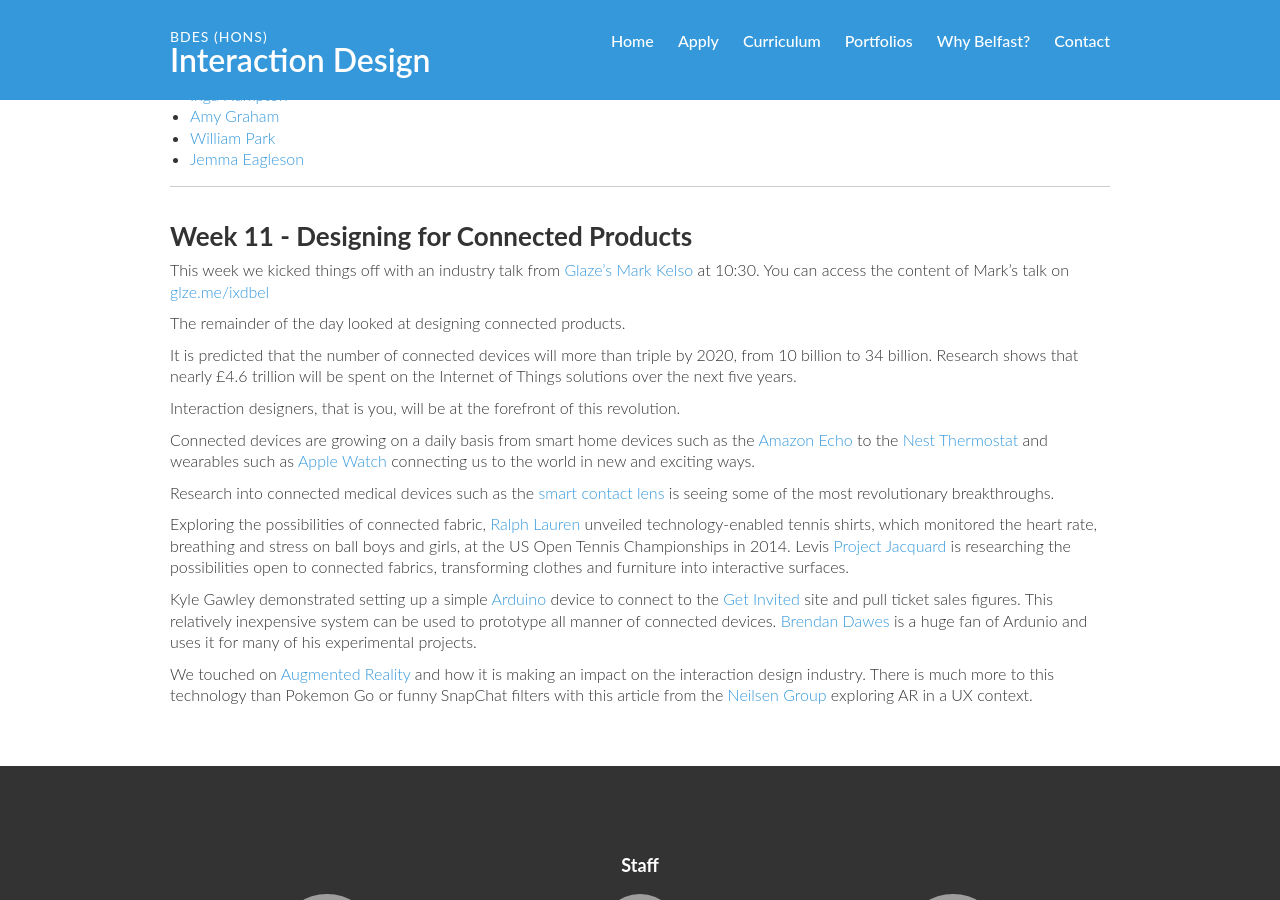
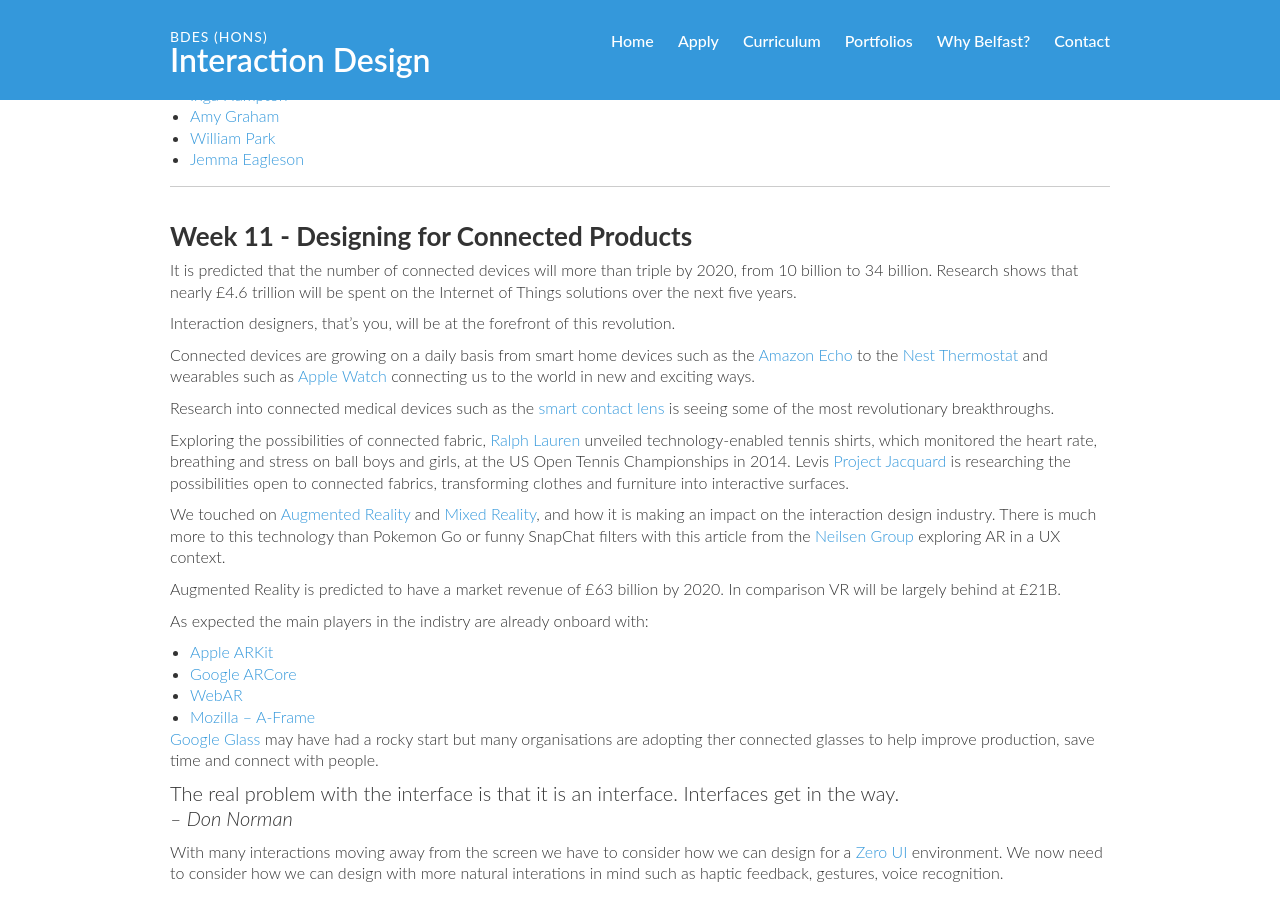
Before and after one commit to ixdbelfast/ixdbelfast.github.io, a Jekyll site: the page built from modules/IXD303/IXD303.md, in a window 1280 px wide and 900 px high, scrolled down 7014 px. Built offline with Jekyll 4.4.1, drawn with Linux system fonts in a browser that asks for light colours; our own code applies the rules of GitHub Pages for plain Markdown files; some of the changed text lies outside the part shown; grey boxes are pictures that could not be loaded.

Commit message:
updated Week 11 content

```diff
--- a/modules/IXD303/IXD303.md
+++ b/modules/IXD303/IXD303.md
@@ -312,28 +312,38 @@
 Week 11 - Designing for Connected Products
 ------------------------------------------
 
-This week we kicked things off with an industry talk from [Glaze’s](https://glazedigital.com) [Mark Kelso](https://twitter.com/mkelso00?lang=en) at 10:30. You can access the content of Mark’s talk on [glze.me/ixdbel](https://glazedigital.com/ixdbelfast/)
-
-The remainder of the day looked at designing connected products.
-
 It is predicted that the number of connected devices will more than triple by 2020, from 10 billion to 34 billion. Research shows that nearly £4.6 trillion will be spent on the Internet of Things solutions over the next five years.
 
-Interaction designers, that is you, will be at the forefront of this revolution.
+Interaction designers, that’s you, will be at the forefront of this revolution.
 
 Connected devices are growing on a daily basis from smart home devices such as the [Amazon Echo](https://www.amazon.co.uk/Amazon-SK705DI-Echo-Black/dp/B01GAGVIE4) to the [Nest Thermostat](https://nest.com/uk/thermostat/meet-nest-thermostat/) and wearables such as [Apple Watch](https://www.apple.com/uk/shop/buy-watch/apple-watch?afid=p238%7Cs7esjQiPA-dc_mtid_20925xua42643_pcrid_187301666821_&cid=wwa-uk-kwgo-watch-slid-) connecting us to the world in new and exciting ways.
 
 Research into connected medical devices such as the [smart contact lens](http://www.pocket-lint.com/news/137530-smart-contact-lenses-what-s-the-story-so-far) is seeing some of the most revolutionary breakthroughs.
 
-Exploring the possibilities of connected fabric, [Ralph Lauren](http://press.ralphlauren.com/polotech/) unveiled technology-enabled tennis shirts, which monitored the heart rate, breathing and stress on ball boys and girls, at the US Open Tennis Championships in 2014. Levis [Project Jacquard](https://atap.google.com/jacquard/) is researching the possibilities open to connected fabrics, transforming clothes and furniture into interactive surfaces.
+Exploring the possibilities of connected fabric, [Ralph Lauren](https://www.engadget.com/2016/03/18/ralph-lauren-polotech-review/) unveiled technology-enabled tennis shirts, which monitored the heart rate, breathing and stress on ball boys and girls, at the US Open Tennis Championships in 2014. Levis [Project Jacquard](http://levistrauss.com/2015/05/29/google-levis-project-jacquard/) is researching the possibilities open to connected fabrics, transforming clothes and furniture into interactive surfaces.
 
-Kyle Gawley demonstrated setting up a simple [Arduino](https://www.arduino.cc/) device to connect to the [Get Invited](https://getinvited.to/) site and pull ticket sales figures. This relatively inexpensive system can be used to prototype all manner of connected devices. [Brendan Dawes](http://www.brendandawes.com/) is a huge fan of Ardunio and uses it for many of his experimental projects.
+We touched on [Augmented Reality](https://medium.com/web-ar/interaction-design-principles-for-augmented-reality-903a597ef4be) and [Mixed Reality](https://www.forbes.com/sites/quora/2018/02/02/the-difference-between-virtual-reality-augmented-reality-and-mixed-reality/#f5e2e462d07c), and how it is making an impact on the interaction design industry. There is much more to this technology than Pokemon Go or funny SnapChat filters with this article from the [Neilsen Group](https://www.nngroup.com/articles/augmented-reality-ux/) exploring AR in a UX context.
 
-We touched on [Augmented Reality](https://medium.com/web-ar/interaction-design-principles-for-augmented-reality-903a597ef4be) and how it is making an impact on the interaction design industry. There is much more to this technology than Pokemon Go or funny SnapChat filters with this article from the [Neilsen Group](https://www.nngroup.com/articles/augmented-reality-ux/) exploring AR in a UX context.
+Augmented Reality is predicted to have a market revenue of £63 billion by 2020. In comparison VR will be largely behind at £21B.
 
-<!--
+As expected the main players in the indistry are already onboard with:
+- [Apple ARKit](https://developer.apple.com/arkit/)
+- [Google ARCore](https://developers.google.com/ar/)
+- [WebAR](https://developers.google.com/ar/develop/web/quickstart)
+- [Mozilla – A-Frame](https://aframe.io/)
+
+[Google Glass](https://www.x.company/glass/) may have had a rocky start but many organisations are adopting ther connected glasses to help improve production, save time and connect with people.
+
+>The real problem with the interface is that it is an interface. Interfaces get in the way.
+*– Don Norman*
+
+With many interactions moving away from the screen we have to consider how we can design for a [Zero UI](https://theblog.adobe.com/zero-ui-designing-for-screen-less-interactions) environment. We now need to consider how we can design with more natural interations in mind such as haptic feedback, gestures, voice recognition.
+
+The future may be challenging but the possibilities are very exciting.
+
 ---
 
 Week 12 - Final Feedback and Review
 -----------------------------------
 
-In the final week we will be taking a look at everyone’s weather app and offering feedback prior to final submission. -->
+In the final week we will be taking a look at everyone’s weather app and Tumblr accounts and offering feedback prior to final submission.
```
